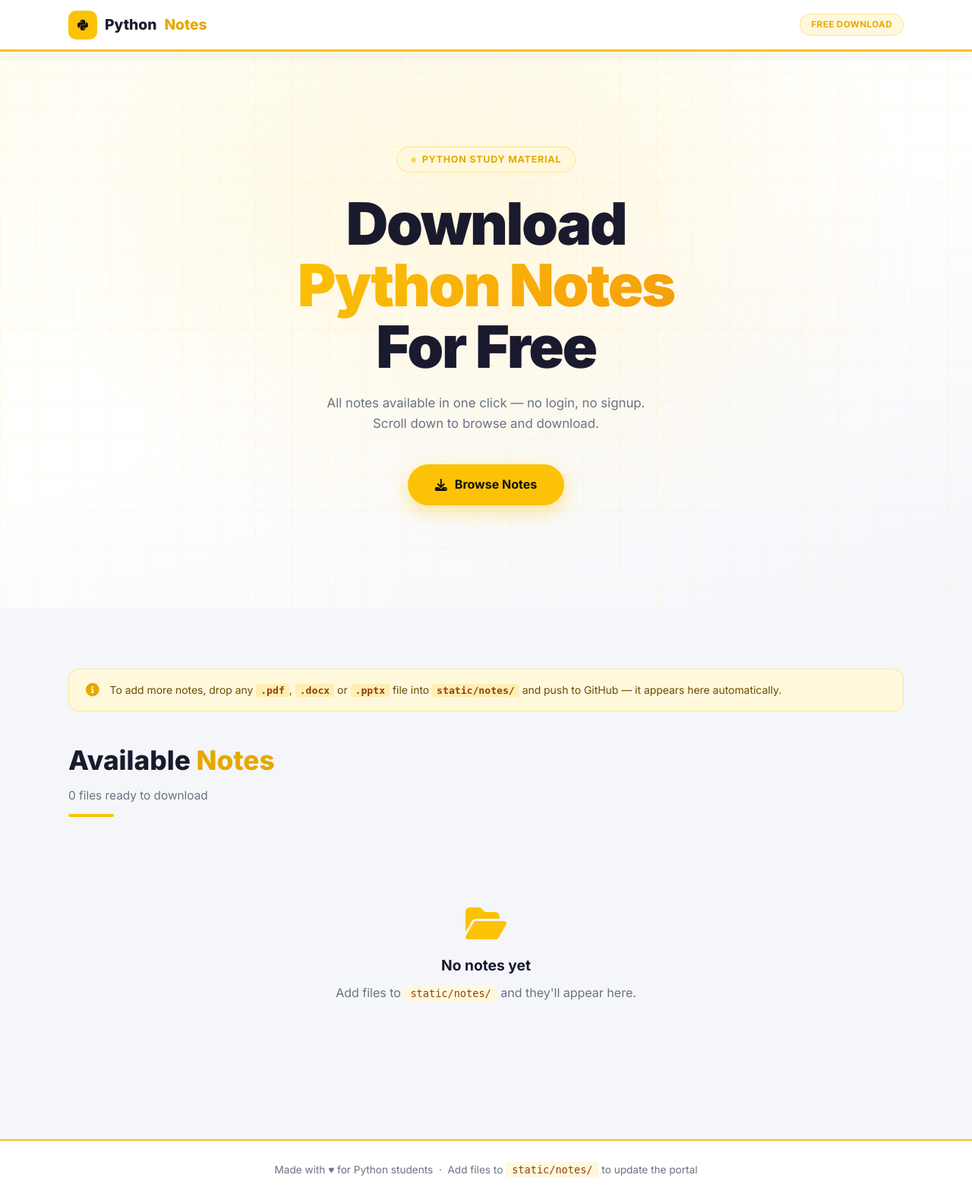
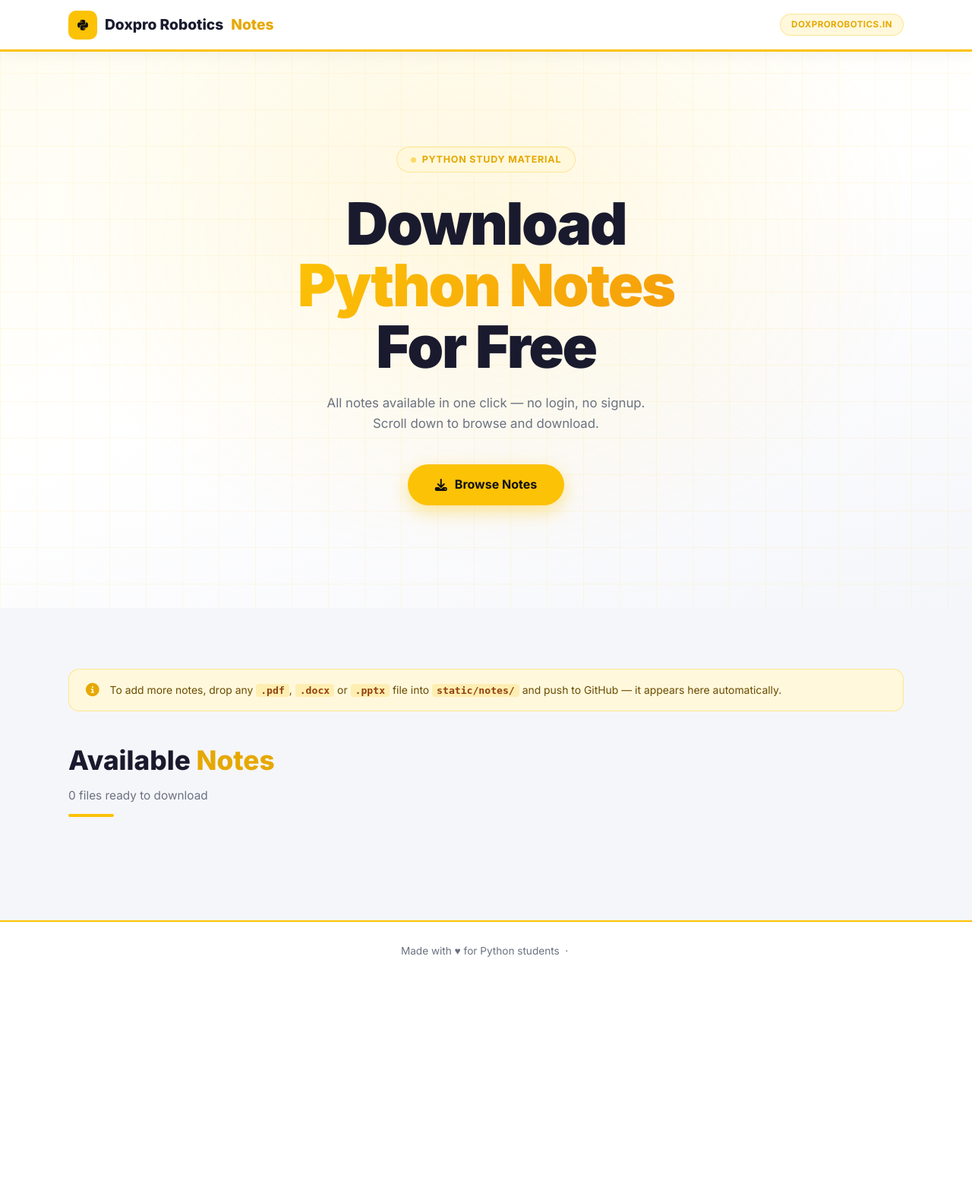
Before and after one commit to doxpro26-star/noteportal, a Flask app: page / in a window 1280 px wide. Shown: the whole page at 76% size. After the commit the page ends 1259 px from the top, so only its background shows below. Run offline with Flask 3, Linux system fonts and the light colour scheme.

Commit message:
Update index.html

```diff
--- a/templates/index.html
+++ b/templates/index.html
@@ -246,9 +246,9 @@
         <div class="nav-inner">
             <div class="nav-logo">
                 <div class="icon"><i class="fa-brands fa-python"></i></div>
-                Python<span class="accent">Notes</span>
+                Doxpro Robotics<span class="accent">Notes</span>
             </div>
-            <div class="nav-badge">Free Download</div>
+            <div class="nav-badge">doxprorobotics.in</div>
         </div>
     </nav>
 
@@ -331,11 +331,7 @@
                     </div>
                     {% endfor %}
                 {% else %}
-                    <div class="empty-state">
-                        <i class="fa-solid fa-folder-open"></i>
-                        <h3>No notes yet</h3>
-                        <p>Add files to <code>static/notes/</code> and they'll appear here.</p>
-                    </div>
+
                 {% endif %}
             </div>
 
@@ -344,7 +340,7 @@
 
     <!-- FOOTER -->
     <footer class="footer">
-        <p>Made with ♥ for Python students &nbsp;·&nbsp; Add files to <code>static/notes/</code> to update the portal</p>
+        <p>Made with ♥ for Python students &nbsp;·&nbsp; </p>
     </footer>
 
     <script>
```
